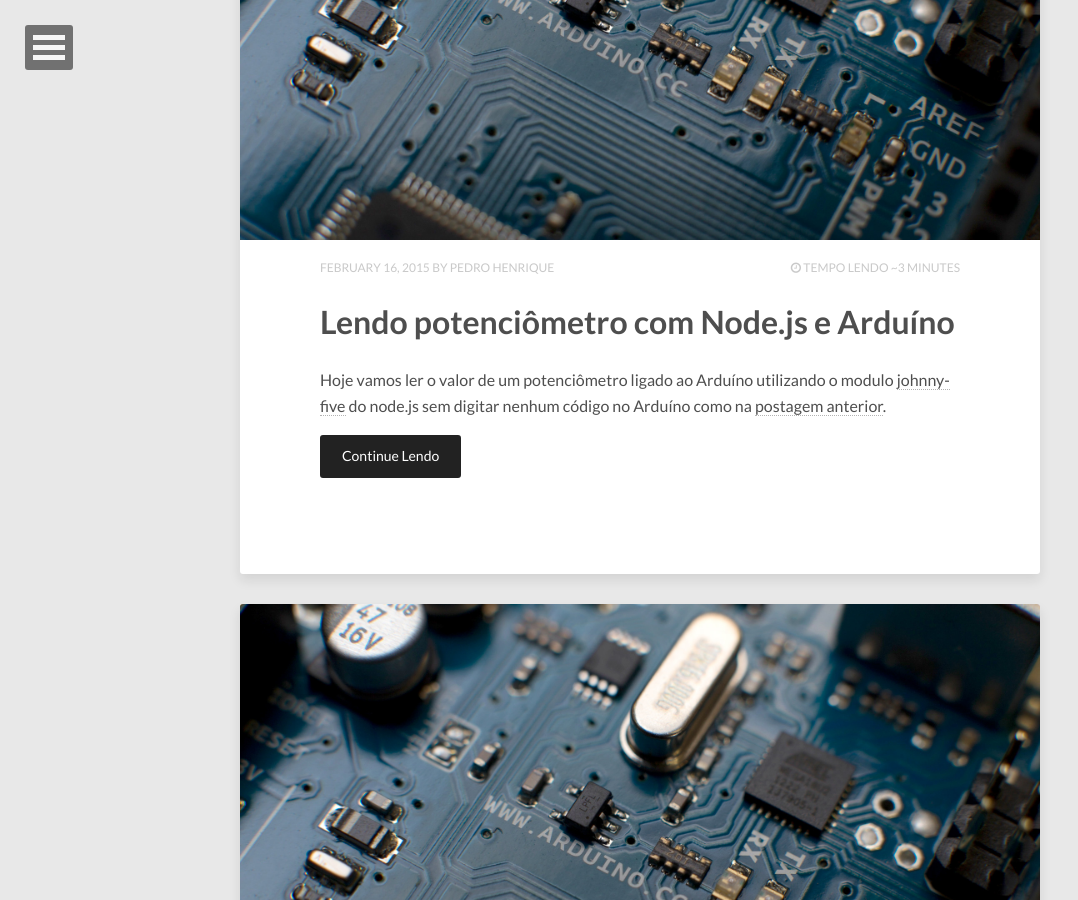
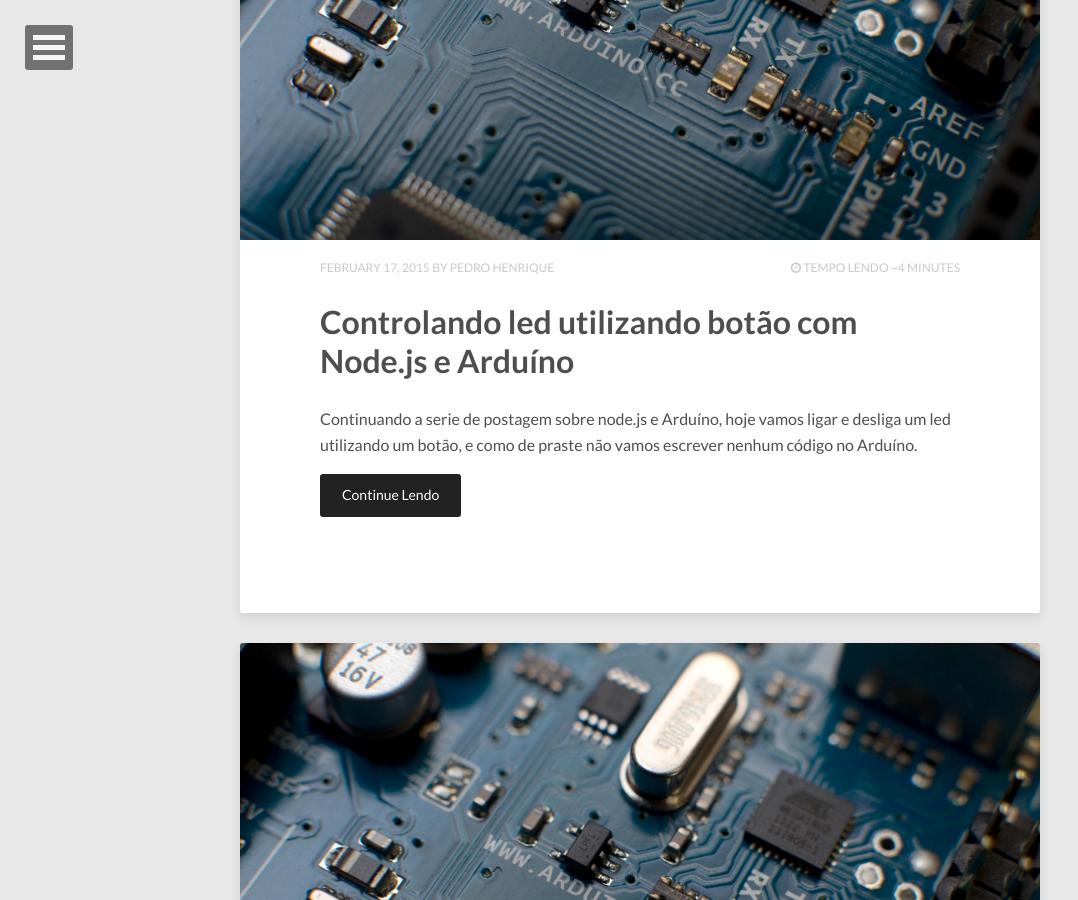
Before and after one commit to pedrohs/pedrohs.github.io, a Jekyll site: the page built from index.html, in a window 1280 px wide and 900 px high, scrolled down 660 px. Shown: the whole window, without its empty margins (0-1078 px from the left). Built offline with Jekyll 4.4.1, drawn with Linux system fonts in a browser that asks for light colours; nearby versions of some CDN libraries; the list of posts is cut into pages by our own code; some of the changed lines change nothing that is shown.

Commit message:
Novo post

```diff
--- a/_includes/scripts.html
+++ b/_includes/scripts.html
@@ -2,15 +2,18 @@
 <script>window.jQuery || document.write('<script src="{{ site.url }}/assets/js/vendor/jquery-1.9.1.min.js"><\/script>')</script>
 <script src="{{ site.url }}/assets/js/scripts.min.js"></script>
 
+{% if site.google_analytics %}
+<!-- Asynchronous Google Analytics snippet -->
 <script>
   (function(i,s,o,g,r,a,m){i['GoogleAnalyticsObject']=r;i[r]=i[r]||function(){
-  (i[r].q=i[r].q||[]).push(arguments)},i[r].l=1*new Date();a=s.createElement(o),
-  m=s.getElementsByTagName(o)[0];a.async=1;a.src=g;m.parentNode.insertBefore(a,m)
+    (i[r].q=i[r].q||[]).push(arguments)},i[r].l=1*new Date();a=s.createElement(o),
+    m=s.getElementsByTagName(o)[0];a.async=1;a.src=g;m.parentNode.insertBefore(a,m)
   })(window,document,'script','//www.google-analytics.com/analytics.js','ga');
 
-  ga('create', 'UA-59808784-1', 'auto');
+  ga('create', '{{ site.google_analytics }}', 'auto');
+  ga('require', 'linkid', 'linkid.js');
   ga('send', 'pageview');
-
 </script>
+{% endif %}
 
 {% if page.comments != false %}{% include disqus_comments.html %}{% endif %}
--- /dev/null
+++ b/_posts/2015-02-17-controlando-led-com-botao.md
@@ -0,0 +1,97 @@
+---
+layout: post
+title: Controlando led utilizando botão com Node.js e Arduíno
+date: 2015-02-17 11:12:51
+tags: [nodejs, arduino]
+image:
+  feature: arduino.jpg
+---
+Continuando a serie de postagem sobre node.js e Arduíno, hoje vamos ligar e desliga um led utilizando um botão, e como de praste não vamos escrever nenhum código no Arduíno.
+
+E como nas postagens anteriores antes de tudo precisamos enviar para o Arduíno o código **StandardFirmata** que tem na propria IDE do Arduíno, então para envia-lá abra a IDE do Arduíno e acesse **Files > Examples > Firmata > StandardFirmata** em seguida clique em **Upload**.
+Arduino pronto vamos montar na nossa protoboard o led e botão.
+**Vou mostrar a como fazer a ligação usando um botão de 2 terminais, e um de 4 terminais.**
+
+**Primeiro o botão com 2 terminais:**
+![Ligação botão 2 terminais com o led](/images/img-posts/esquema-botao-2-termiais.jpg)
+*Notem que o botão esta ligado a **porta digital 3** do Arduíno e o led a **porta digital 2** Vale ressaltar que estou utilizando um resistor de 100 ohms ligado no terminal positivo do led*
+
+**Agora o esquema de montagem com o botão de 4 terminais:**
+![Ligação botão 4 terminais com o led](/images/img-posts/esquema-botao-4-termiais.jpg)
+*Notem que o botão esta ligado a **porta digital 3** do Arduíno como no botão de 2 terminais, o led esta ligado a **porta digital 2** do Arduíno com um resistor de 100 ohms*
+
+Feita a ligação do led e botão ao Arduíno vamos começar a escrever nosso código, crie uma pasta para ficar salvo seu projeto, utilizando o **terminal** ou **prompt de comando** do windows acesse ela e digite:
+
+    npm install johnny-five
+
+esse comando irá instalar o modulo johnny-five que utilizamos nas outras postagens para controlar nosso Arduíno, com o modulo instalado crie um arquivo com o nome de ***app.js*** nele vamos escrever nosso codigo, então vamos lá:
+
+Começamos definindo o modulo johnny-five:
+{% highlight javascript %}
+var five = require("johnny-five");
+{% endhighlight %}
+
+Agora precisamos definir nosso arduino:
+{% highlight javascript %}
+var arduino = new five.Board();
+{% endhighlight %}
+
+A função five.Board() irá automaticamente procurar o Arduíno ligado a USB e se conectar, caso queira definir uma porta, basta definir dentro dos parenteses de **Board()**, Exemplo: five.Board("COM1"); assim ele tentara se conectar ao arduino que esteja ligado a porta **COM1** caso não consiga irá retornar um erro no console
+
+Continuando, como nas postagens anteriores precisamos antes de definir nosso led e botão saber quando o arduino estara pronto, para isso digitamos:
+{% highlight javascript %}
+arduino.on('ready', function(){
+   	console.log("Arduíno Pronto");
+   	//todo código a seguir vai aqui dentro
+});
+{% endhighlight %}
+Assim que o Arduíno estiver pronto será exibida a mensagem *Arduino Pronto* no console, seguindo com nosso codigo, vamos definir nosso led:
+{% highlight javascript %}
+var led = new five.Led(2); //lembrando que o numero 2 é referente a porta do Arduíno que esteja ligado o led
+{% endhighlight %}
+
+Agora vamos definir nosso botão:
+{% highlight javascript %}
+var botao = new five.Button({
+	pin: 3, //pino do arduino ligado ao botão
+	isPullup: true // só defina como verdadeiro(true) esse parâmetro caso seu botão seja de 2 terminais, caso seja de 4 terminais nem é preciso definir ele, pois por padrão é definido como false
+});
+{% endhighlight %}
+
+Definido nosso botão vamos alterar o estado do nosso led toda vez que o botão for pressionado, então se ele estiver desligado será ligado e se estiver desligado será ligado, e para sabermos se o botão foi pressionado existe a função **.on**, então:
+{% highlight javascript %}
+botao.on('down', function(){//assim a função será executada toda vez que o botão descer
+    //código do led vai aqui
+});
+{% endhighlight %}
+
+Para alterarmos o estado do led de **ligado** para **desligado** ou inversamente existe a função *.toggle()* que toda vez que é executada ela vai inverter o valor do led então se for **on** passa a ser **off** e se for **off** passa ser **on** sacaram ?, vamos ver como fica:
+{% highlight javascript %}
+led.toggle();
+{% endhighlight %}
+
+Simples não? :), terminamos o código, devera ficar mais ou menos assim:
+{% highlight javascript %}
+var five = require('johnny-five');
+var arduino = new five.Board();
+
+arduino.on('ready', function(){
+	console.log("Arduino Pronto");
+	var led = new five.Led(3);
+	var botao = new five.Button({
+		pin: 2,
+		isPullup: true
+	});
+
+	botao.on('down', function(){
+		led.toggle();
+	});
+});
+{% endhighlight %}
+Para executar o codigo abra seu terminal ou prompt de comando e digite:
+
+    node app.js
+
+Feito isso espere aparecer a mensagem *Arduino Pronto* assim que aparecer pressione o botão uma vez e verá o led ligar, pressione novamente e ele vai desligar.
+
+Viram como é simples? Caso queiram ver mais funções que podem fazer com o botão e o led acessem: [Johnny-five Wiki](https://github.com/rwaldron/johnny-five/wiki), espero que tenham gostado se possível comente fale oque achou da postagem se encontrou algum erro etc, vejo vocês na próxima.
```
Also changed, not shown: images/img-posts/esquema-botao-2-termiais.jpg (added), images/img-posts/esquema-botao-4-termiais.jpg (added), images/img-posts/img-codigo-controlar-led-arduino.jpg (added), images/img-posts/img-codigo-controlar-led-nodejs.jpg (added), 4 other files.
